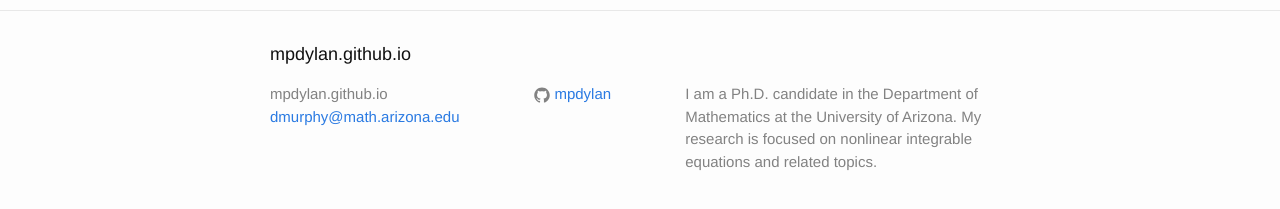
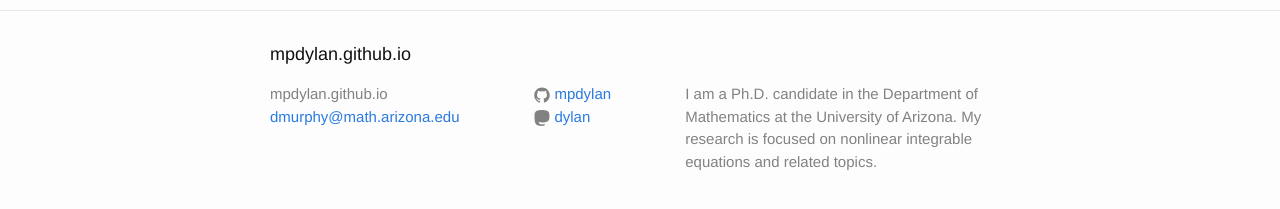
Before and after one commit to mpdylan/mpdylan.github.io, a Jekyll site: the page built from index.html, in a window 1280 px wide. Shown: the part 208-417 px from the top of the page. Built offline with Jekyll 4.4.1, drawn with Linux system fonts in a browser that asks for light colours.

Commit message:
add mastodon link

```diff
--- a/_config.yml
+++ b/_config.yml
@@ -6,6 +6,8 @@ description: >
 baseurl: ""
 url: "http://mpdylan.github.io"
 github_username: mpdylan
+mastodon_username: dylan
+mastodon_instance: scholar.social
 
 markdown: kramdown
 permalink: /blog/:year/:month/:day/:title
--- a/_includes/footer.html
+++ b/_includes/footer.html
@@ -20,6 +20,12 @@
           </li>
           {% endif %}
 
+          {% if site.mastodon_username %}
+          <li>
+            {% include icon-mastodon.html username=site.mastodon_username instance=site.mastodon_instance %}
+          </li>
+          {% endif %}
+
           {% if site.twitter_username %}
           <li>
             {% include icon-twitter.html username=site.twitter_username %}
--- /dev/null
+++ b/_includes/icon-mastodon.html
@@ -0,0 +1 @@
+<a href="https://{{ include.instance }}/{{ include.username }}"><span class="icon icon--mastodon">{% include icon-mastodon.svg %}</span><span class="username">{{ include.username }}</span></a>
```
Also changed, not shown: _includes/icon-mastodon.svg (added).
